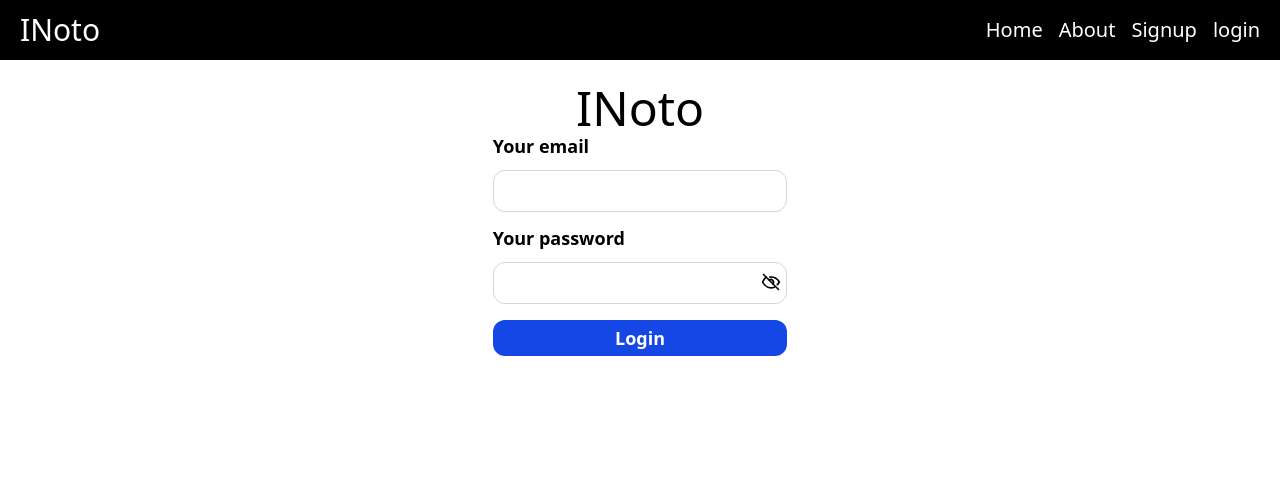
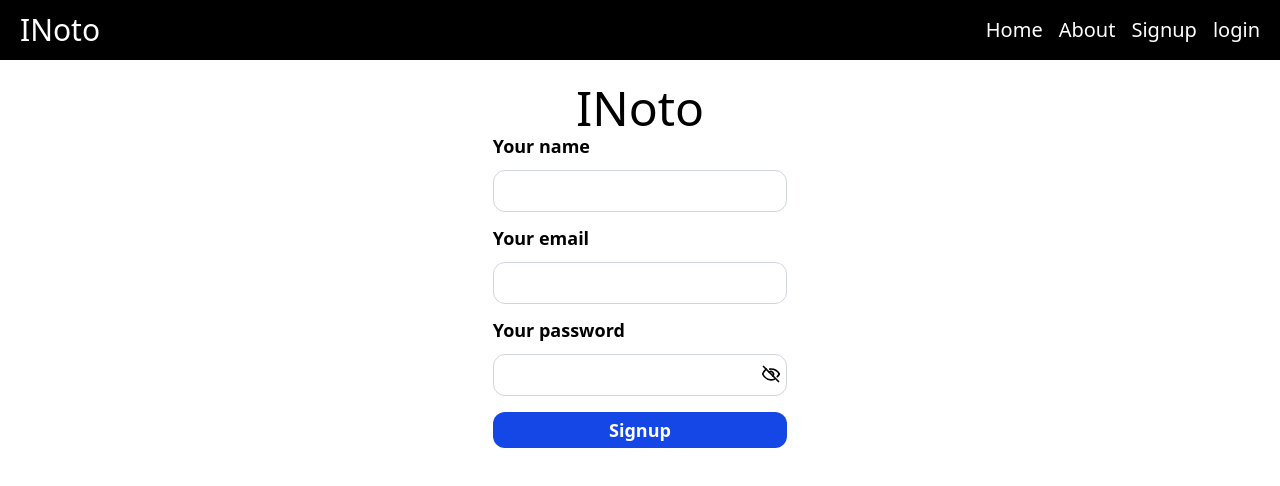
Before and after one commit to mayankrawat45/INoto, a React (Vite) app in the folder Frontend/: page /#/signup in a window 1280 px wide. Before the commit this address led to /#/login. Shown: the top 486 px of the page. Built offline with nearby package versions, Linux system fonts and the light colour scheme; no server answers.

Commit message:
worked on some frontend and tostify

```diff
--- a/Frontend/package.json
+++ b/Frontend/package.json
@@ -15,6 +15,7 @@
     "react": "^19.2.0",
     "react-dom": "^19.2.0",
     "react-router-dom": "^7.9.6",
+    "react-toastify": "^11.0.5",
     "tailwindcss": "^4.1.17"
   },
   "devDependencies": {
--- a/Frontend/src/App.jsx
+++ b/Frontend/src/App.jsx
@@ -7,12 +7,14 @@
 import { Contextprovider } from './context/CounterProvider'
 import Login from './components/Login'
 import Signup from './components/Signup'
+import { ToastContainer } from "react-toastify";
 
 function App() {
 
   return (
     <>
       <Contextprovider>
+      <ToastContainer/>
       <Navbar/>
       <Routes>
         <Route path='/' element={<Home/>} />
--- a/Frontend/src/components/Home.jsx
+++ b/Frontend/src/components/Home.jsx
@@ -50,7 +50,7 @@
           <label htmlFor="title">Tag</label>
           <input className='border border-gray-400 rounded-lg p-2 outline-blue-500' type="text" name='tag' id='title' value={form.tag} onChange={handleChange} />
         </div>
-        <button className='bg-blue-500 p-2 px-4 rounded-lg font-semibold text-white w-fit' type='button' onClick={handleSubmit}>Add Note</button>
+        <button className='bg-blue-500 p-2 px-4 rounded-lg font-semibold text-white w-fit hover:cursor-pointer' type='button' onClick={handleSubmit}>Add Note</button>
       </form>
       <h1 className='text-4xl font-semibold'>Your Notes</h1>
       <Notes form={form} setform={setform}/>
--- a/Frontend/src/components/Login.jsx
+++ b/Frontend/src/components/Login.jsx
@@ -1,5 +1,6 @@
 import React, { useRef, useState } from 'react'
 import axios from "axios"
+import { toast } from "react-toastify";
 import { useNavigate } from 'react-router-dom'
 
 const Login = () => {
@@ -15,10 +16,18 @@
         let res=await axios.post("https://inoto-backend.onrender.com/api/auth/login",form)
       let data=res.data;
       localStorage.setItem("authtoken",data.authtoken)
+      toast("login succesfull")
     //   navigate to home
       Navigate('/')
       } catch (error) {
         console.log("error:",error.response)
+        if(error.response.data.message){
+        toast(error.response.data.message);
+        }else{
+          console.log(error.response.data.errors[0].msg)
+         toast(error.response.data.errors[0].msg)
+        }
+
       }
     }
 
@@ -39,14 +48,14 @@
       <form className='w-[23vw] flex flex-col gap-3' action="">
         <div className='flex flex-col gap-2.5'>
             <label className='font-semibold text-lg' htmlFor="email">Your email</label>
-            <input className='px-2 py-2 outline-none border border-gray-300 rounded-xl' type="email" value={form.email} name='email' onChange={handlechange} required/>
+            <input className='px-2 py-2 outline-blur border border-gray-300 rounded-xl outline-blue-600' type="email" value={form.email} name='email' onChange={handlechange} required/>
         </div>
         <div className='flex flex-col gap-2.5 relative '>
             <img className='absolute top-[60%] right-[2%]' onClick={Showpassword} src="/eye-slash.svg" width={20} alt="" />
             <label className='font-semibold text-lg' htmlFor="password">Your password</label>
-            <input className='px-2 py-2 outline-none border border-gray-300 rounded-xl' name='password' type="password" ref={loginRef} value={form.password} onChange={handlechange} required/>
+            <input className='px-2 py-2 outline-blue-600 border border-gray-300 rounded-xl' name='password' type="password" ref={loginRef} value={form.password} onChange={handlechange} required/>
         </div>
-        <button type='button' className='bg-blue-700 font-semibold text-white text-lg rounded-xl px-4 py-1 my-1' onClick={handlesubmit} >Login</button>
+        <button type='button' className='bg-blue-700 font-semibold text-white text-lg rounded-xl px-4 py-1 my-1 hover:cursor-pointer' onClick={handlesubmit} >Login</button>
       </form>
     </div>
   )
--- a/Frontend/src/components/Notes.jsx
+++ b/Frontend/src/components/Notes.jsx
@@ -33,8 +33,8 @@
                     <p className='text-lg'>{item.desc}</p>
                   </div>
                   <div className='flex gap-1.5 items-start'>
-                    <img width={33} src="/edit.svg" alt="edit image" onClick={()=>{handleEdit(item)}} />
-                    <img width={33} src="/delete.svg" alt="delte image" onClick={()=>{deletenote(item._id)}} />
+                    <img className='hover:cursor-pointer' width={33} src="/edit.svg" alt="edit image" onClick={()=>{handleEdit(item)}} />
+                    <img className='hover:cursor-pointer' width={33} src="/delete.svg" alt="delte image" onClick={()=>{deletenote(item._id)}} />
                   </div>
                 </div>
             )
--- a/Frontend/src/components/Signup.jsx
+++ b/Frontend/src/components/Signup.jsx
@@ -1,6 +1,7 @@
 import { useRef, useState } from 'react'
 import axios from "axios"
 import { useNavigate } from 'react-router-dom'
+import { toast } from 'react-toastify'
 
 const Signup = () => {
     const Signupref=useRef();
@@ -14,10 +15,15 @@
       try {
         let res=await axios.post("https://inoto-backend.onrender.com/api/auth/signin",form)
         console.log(res.data)
-
+        toast("signup successfull")
     //   navigate to home
       Navigate('/login')
       } catch (error) {
+        if(error.response.data.message){
+          toast(error.response.data.message)
+        }else{
+          toast(error.response.data.errors[0].msg)
+        }
         console.log("error:",error.response)
       }
     }
@@ -38,18 +44,18 @@
       <form className='w-[23vw] flex flex-col gap-3' action="">
         <div className='flex flex-col gap-2.5'>
             <label className='font-semibold text-lg' htmlFor="name">Your name</label>
-            <input className='px-2 py-2 outline-none border border-gray-300 rounded-xl' type="text" value={form.name} name='name' onChange={handlechange} required/>
+            <input className='px-2 py-2 outline-blue-600 border border-gray-300 rounded-xl' type="text" value={form.name} name='name' onChange={handlechange} required/>
         </div>
         <div className='flex flex-col gap-2.5'>
             <label className='font-semibold text-lg' htmlFor="email">Your email</label>
-            <input className='px-2 py-2 outline-none border border-gray-300 rounded-xl' type="email" value={form.email} name='email' onChange={handlechange} required/>
+            <input className='px-2 py-2 outline-blue-600 border border-gray-300 rounded-xl' type="email" value={form.email} name='email' onChange={handlechange} required/>
         </div>
         <div className='flex flex-col gap-2.5 relative'>
-            <img className='absolute top-[60%] right-[2%]' onClick={Showpassword} src="/eye-slash.svg" width={20} alt="" />
+            <img className='absolute top-[60%] right-[2%] hover:cursor-pointer' onClick={Showpassword} src="/eye-slash.svg" width={20} alt="" />
             <label className='font-semibold text-lg' htmlFor="password">Your password</label>
-            <input className='px-2 py-2 outline-none border border-gray-300 rounded-xl' name='password' type="password" value={form.password} ref={Signupref} onChange={handlechange} required/>
+            <input className='px-2 py-2 outline-blue-600 border border-gray-300 rounded-xl' name='password' type="password" value={form.password} ref={Signupref} onChange={handlechange} required/>
         </div>
-        <button type='button' className='bg-blue-700 font-semibold text-white text-lg rounded-xl px-4 py-1 my-1' onClick={handlesubmit} >Signup</button>
+        <button type='button' className='bg-blue-700 font-semibold text-white text-lg rounded-xl px-4 py-1 my-1 hover:cursor-pointer' onClick={handlesubmit} >Signup</button>
       </form>
     </div>
   )
```
Also changed, not shown: 1 other file (tests, documents, lock files or other folders).
